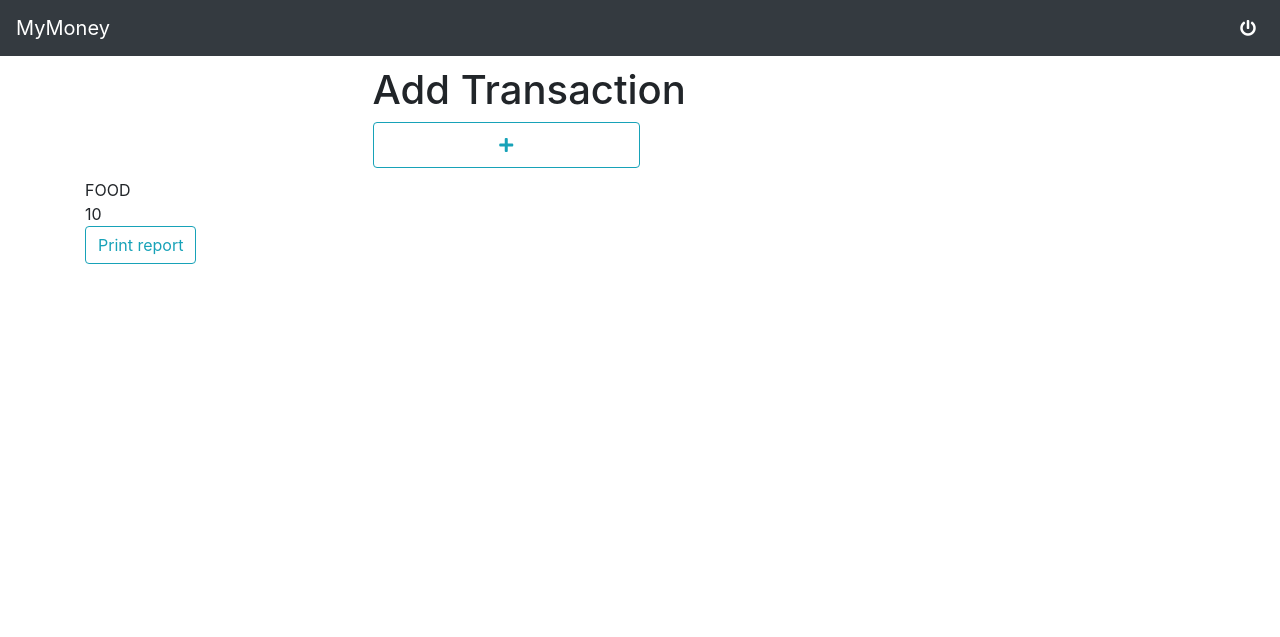
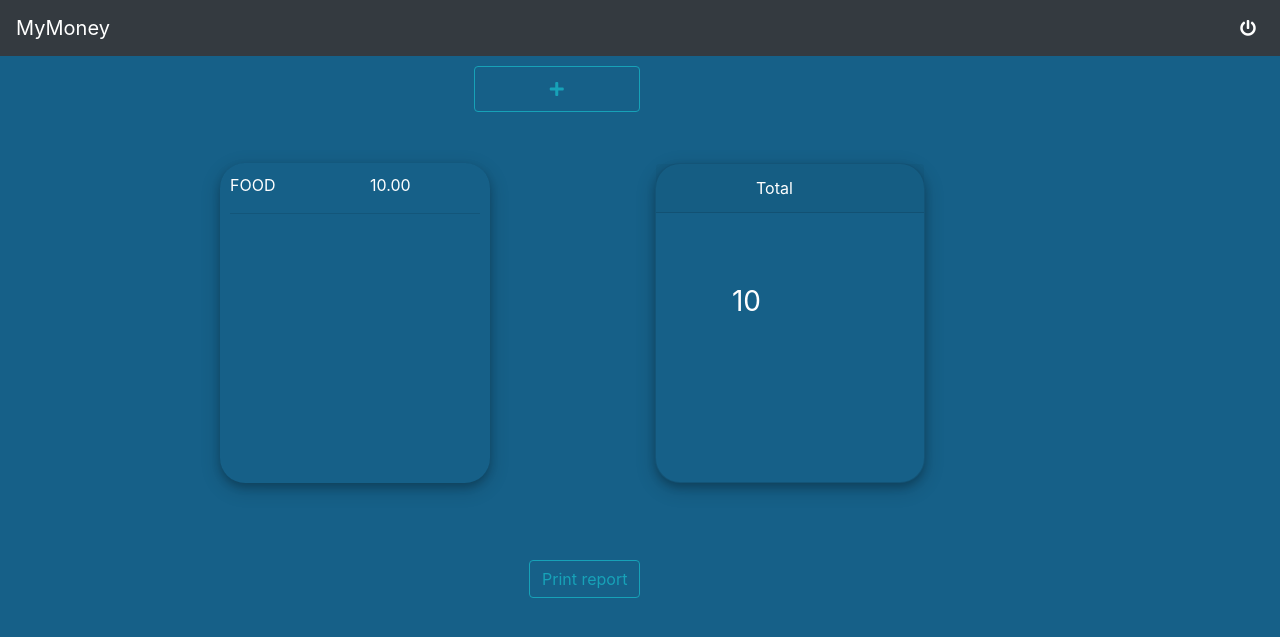
Before and after one commit to kimani-njoroge/mullah, a Django app: page / in a window 1280 px wide. Shown: the top 637 px of the page. Run offline with Django 3.2, Linux system fonts and the light colour scheme; a user stored in the database is signed in; tables that the repository leaves empty hold one stand-in row (values such as "Sample post"); some libraries are stand-ins or nearby versions.

Commit message:
style the app

```diff
--- /dev/null
+++ b/budget/static/css/post.css
@@ -0,0 +1,6 @@
+body{
+    background-color: #166088;
+}
+.post{
+    margin-left:20%;
+}
--- a/budget/static/css/styles.css
+++ b/budget/static/css/styles.css
@@ -1,7 +1,7 @@
 body{
-    /*background-color: darkorange;*/
+    background-color: #166088;
 }
-.card{
+.logs{
     background: rgba(0, 0, 0, 0.5);
 }
 .add{
@@ -9,4 +9,73 @@ body{
     width: 50%;
     /*border: 3px solid green;*/
     padding: 10px;
+    padding-left: 10%;
+    padding-right: 10%;
 }
+.card{
+    margin-top: 30%;
+}
+h3{
+    color: white;
+}
+label{
+    color: white;
+}
+.foot{
+    color: white;
+}
+
+.transact{
+    margin:auto;
+    width: 50%;
+    box-shadow: 0 4px 8px 0 rgba(0, 0, 0, 0.2), 0 6px 20px 0 rgba(0, 0, 0, 0.19);
+    border-radius: 25px;
+    padding: 10px;
+    height:40vh;
+    color: white;
+    margin-top: 7.5%;
+    /*background: rgba(0, 0, 0, 0.5);*/
+    overflow: auto;
+}    /* width */
+.transact::-webkit-scrollbar {
+    width: 10px;
+}
+
+/* Track */
+.transact::-webkit-scrollbar-track {
+    box-shadow: inset 0 0 5px #1490AA;
+    border-radius: 10px;
+}
+
+/* Handle */
+.transact::-webkit-scrollbar-thumb {
+    background: #1490AA;
+    border-radius: 10px;
+}
+
+/* Handle on hover */
+.transact::-webkit-scrollbar-thumb:hover {
+    background: #1490AA;
+}
+
+.tots{
+    margin-top: 7.5%;
+    height:40vh;
+    box-shadow: 0 4px 8px 0 rgba(0, 0, 0, 0.2), 0 6px 20px 0 rgba(0, 0, 0, 0.19);
+    border-radius: 25px;
+    width: 50%;
+    background-color: #166088;
+    color: white;
+}
+.center{
+    margin: 21%;
+    padding-left: 8px;
+    font-size: 28px;
+}
+.hehe{
+    padding-left:100px;
+}
+.repo{
+    padding-left:33%;
+    margin:7%;
+}
--- a/budget/templates/index.html
+++ b/budget/templates/index.html
@@ -11,24 +11,46 @@
 
         {% if user.is_authenticated %}
             <div class="add">
-                <h1>Add Transaction</h1>
                 <a href="{% url 'transaction' %}"><div class="btn btn-outline-info add"><i class="fas fa-plus"></i></div></a>
             </div>
+            <div class="row">
+                <div class="col-md-6">
                     <div class="transact">
                         {% for transact in transactions %}
-                    {{ transact.name }}
+                            <div class="row shw">
+                                <div class="col-6 name">{{ transact.name }}</div>
+                                <div class="col-6 name">{{ transact.price }}</div>
+                            </div>
+                            <hr>
+
                         {% endfor %}
                     </div>
+                </div>
+                <div class="col-md-6">
                     {% if total is not None %}
                         <div class="total">
-                {{ total }}
+                            <div class="card tots">
+                                <div class="card-header hehe">
+                                    Total
+                                </div>
+                                <div class="card-body">
+                                    <p class="center">{{ total }}</p>
+
+                                </div>
+                            </div>
                         </div>
                     {% else %}
                     {% endif %}
+                </div>
+            </div>
+
+
         {% else %}
             not logged in
         {% endif %}
+    <div class="row repo">
          <a href="{% url 'export' %}"><button class="btn btn-outline-info">Print report</button></a>
+    </div>
 
     </div>
 {% endblock %}
--- a/budget/templates/registration/login.html
+++ b/budget/templates/registration/login.html
@@ -14,7 +14,7 @@
                 {% if form.errors %}
                     <p>Incorrect Password</p>
                 {% endif %}
-                <div class="card">
+                <div class="card logs">
                     <div class="card-header">
                         <h3>Sign In</h3>
                     </div>
@@ -24,7 +24,7 @@
                             {% bootstrap_form form %}
                             <div class="form-group">
                                 <input type="submit" class="btn btn-outline-info btn-sm" value="Login">
-                                <span><p>Don't have an account,<a href="/accounts/register">Sign Up</a></p></span>
+                                <span><p class="foot">Don't have an account,<a href="/accounts/register">Sign Up</a></p></span>
                             </div>
                             <input type="hidden" name="next" value="/">
                         </form>
```
Also changed, not shown: budget/templates/post.html (+7 -2 lines), budget/static/css/navbar.css (line endings or trailing spaces). Lines whose indentation alone changed are shown as unchanged.
